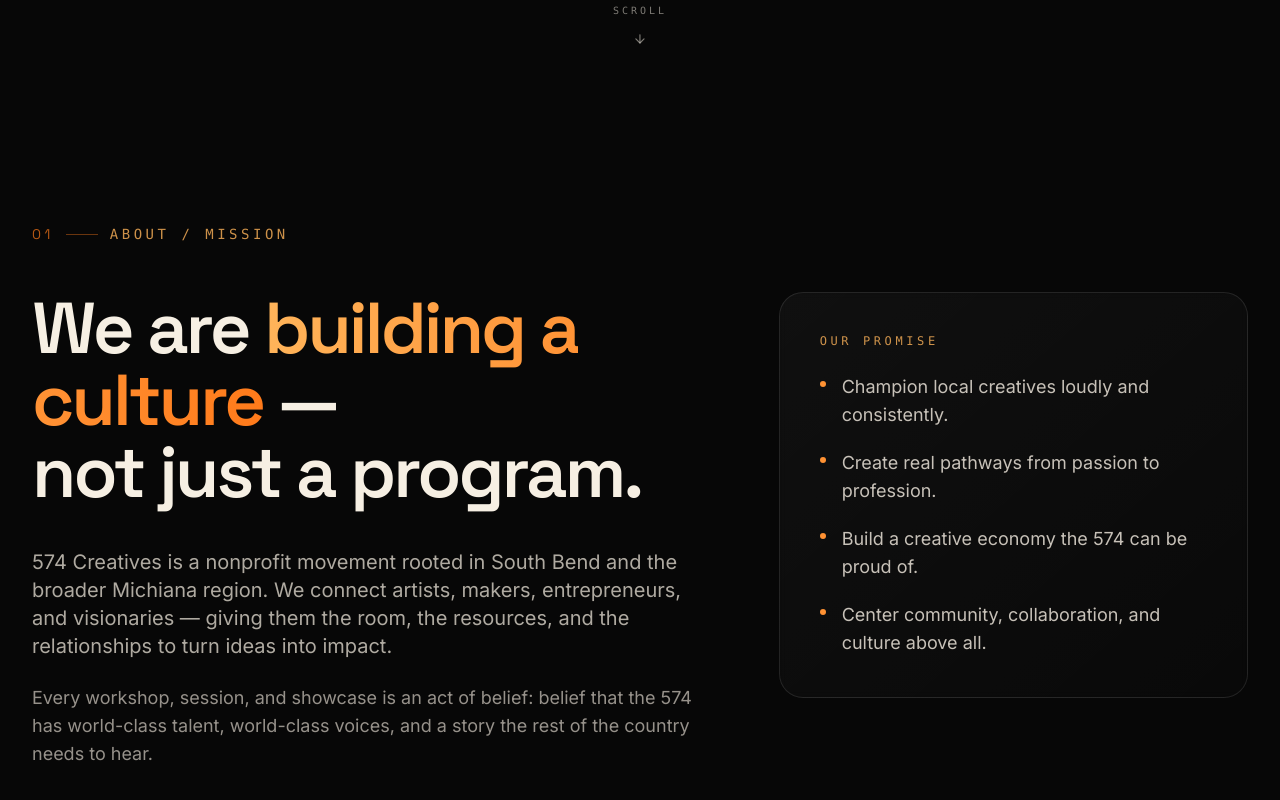
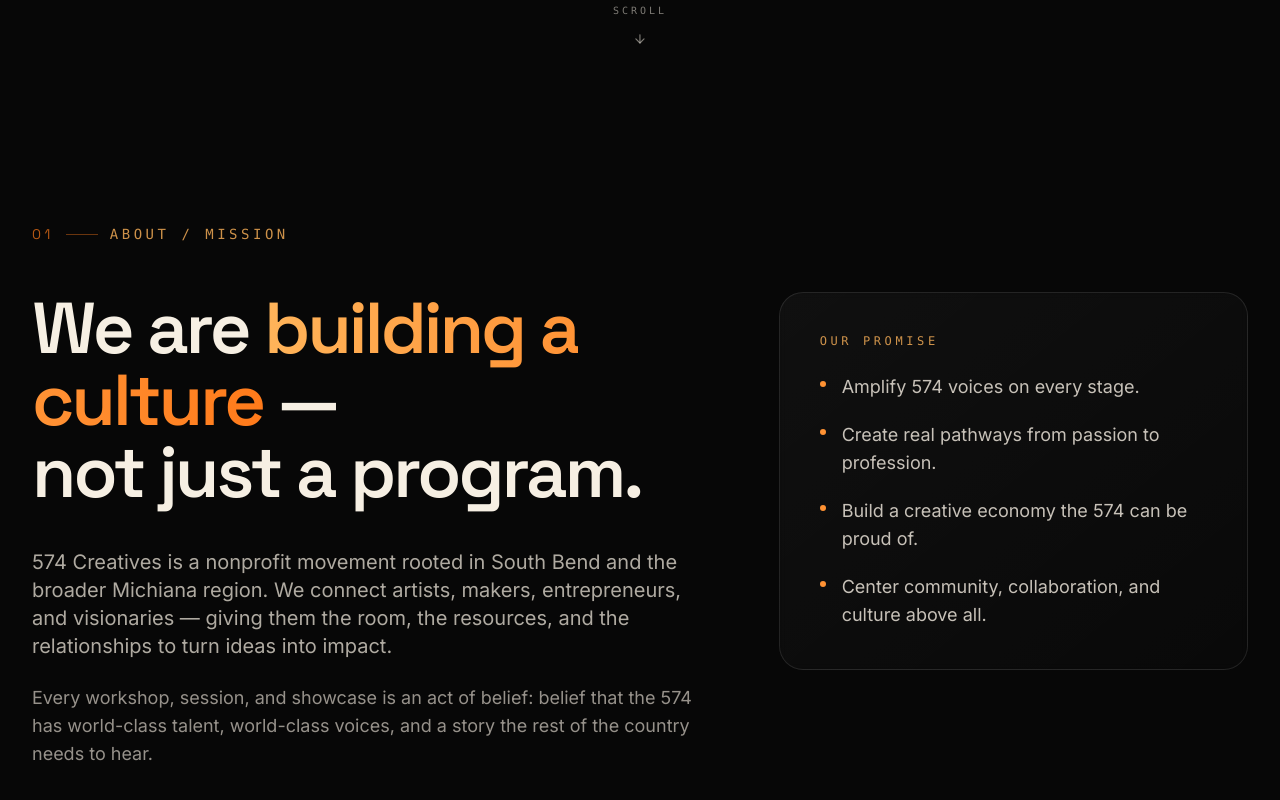
Before and after one commit to bubblinwatersllc/574-creatives-site, a Next.js app: page / in a window 1280 px wide. Shown: the part 736-1536 px from the top of the page. Built offline with nearby package versions, Linux system fonts and the light colour scheme.

Commit message:
Update Our Promise: replace first bullet with 'Amplify 574 voices on every stage'

```diff
--- a/components/About.tsx
+++ b/components/About.tsx
@@ -49,7 +49,7 @@
                 </p>
                 <ul className="space-y-5 text-cream/80">
                   {[
-                    "Champion local creatives loudly and consistently.",
+                    "Amplify 574 voices on every stage.",
                     "Create real pathways from passion to profession.",
                     "Build a creative economy the 574 can be proud of.",
                     "Center community, collaboration, and culture above all."
```
